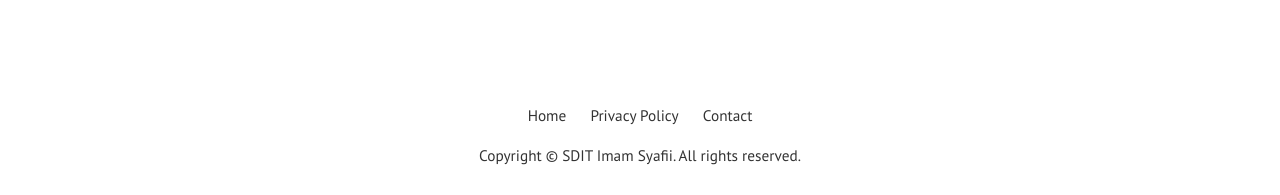
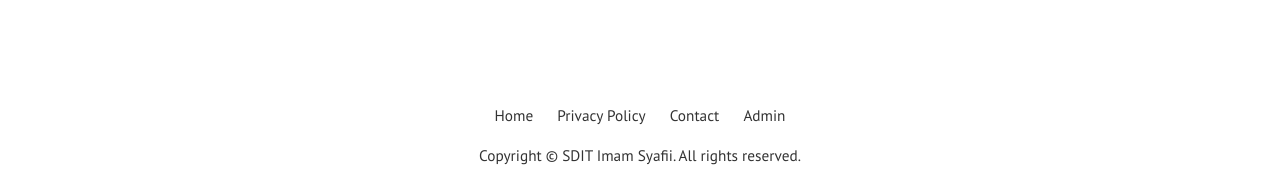
Before and after one commit to yokowasis/sdit-imamsyafii, a Jekyll site: the page built from index.html, in a window 1280 px wide and 1255 px high. Shown: the part 1057-1252 px from the top of the window. Built offline with Jekyll 4.4.1, drawn with Linux system fonts in a browser that asks for light colours; the list of posts is cut into pages by our own code.

```diff
--- a/_data/menus.yml
+++ b/_data/menus.yml
@@ -24,3 +24,7 @@ footermenu:
 
   - title: Contact
     url: "contact/"
+
+  - title: Admin
+    external: true
+    url: "https://vscode.dev/github/yokowasis/sdit-imamsyafii/"
```
